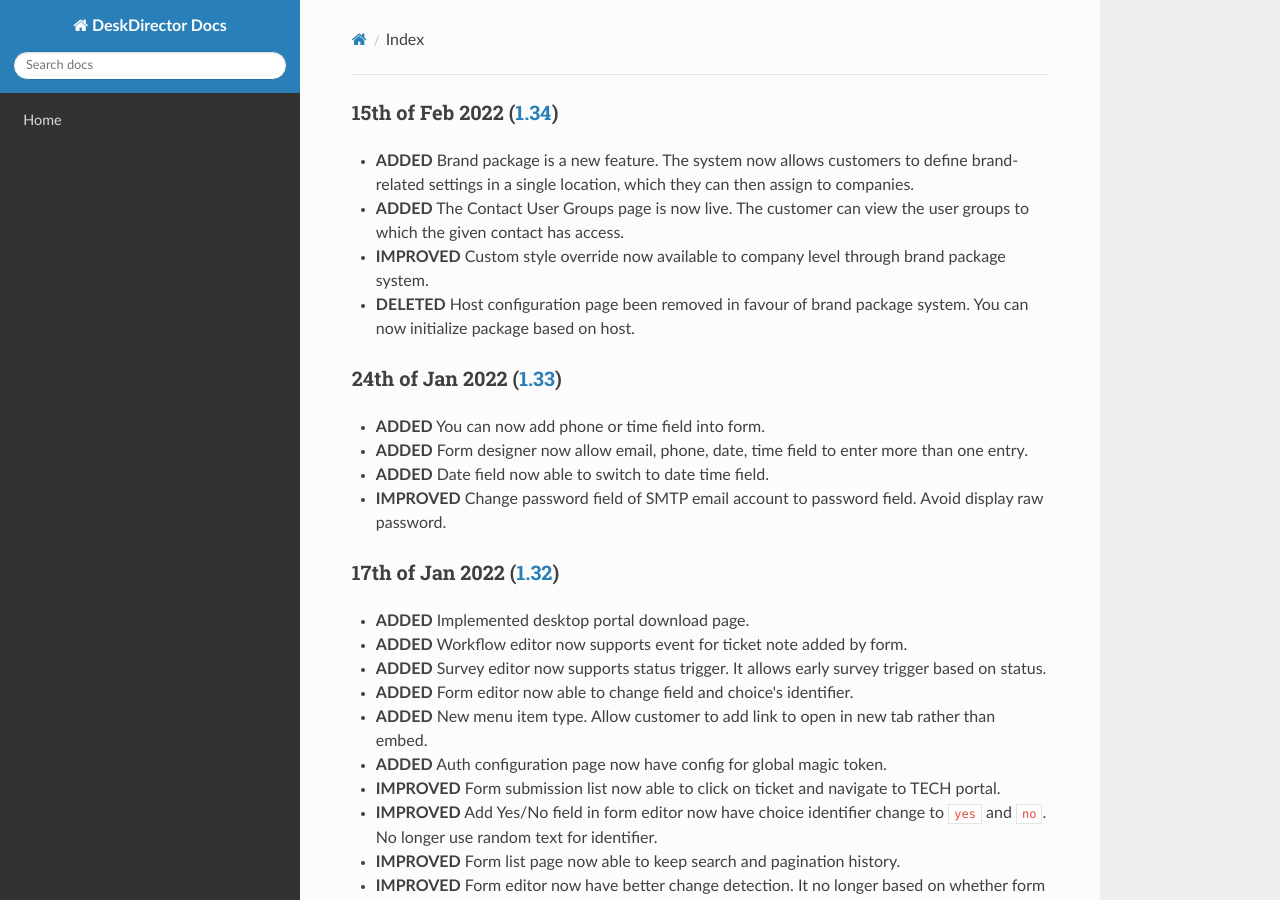
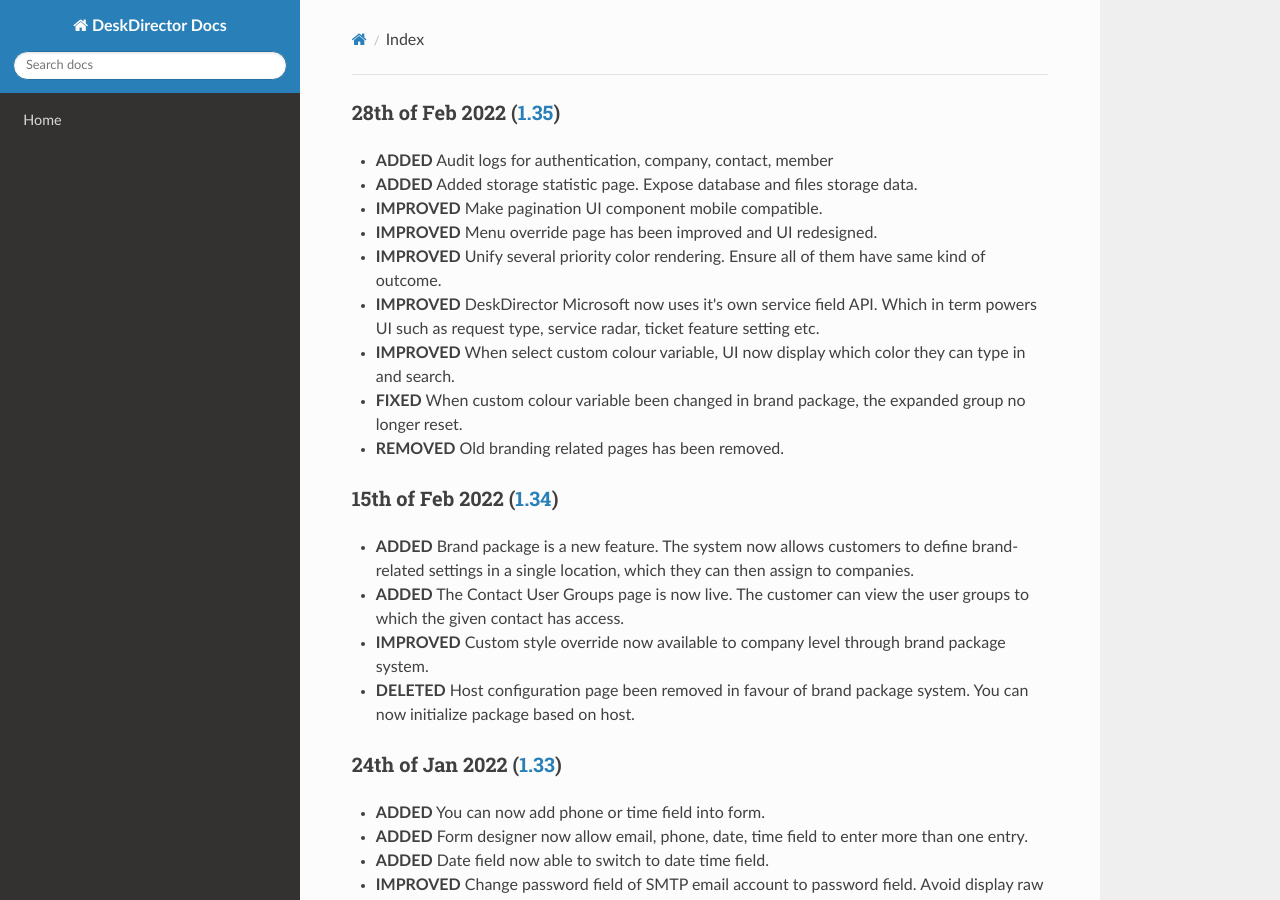
Before and after one commit to DeskDirector/docs, an MkDocs documentation site: the page built from docs/_release/admin/README.md, in a window 1280 px wide and 900 px high. Built offline with MkDocs 1.6.1, drawn with Linux system fonts in a browser that asks for light colours; nearby versions of some CDN libraries; old or Windows-style settings are respelled for this version of MkDocs.

Commit message:
Update README.md

```diff
--- a/docs/_release/admin/README.md
+++ b/docs/_release/admin/README.md
@@ -1,3 +1,14 @@
+### 28th of Feb 2022 ([1.35](v1.35.1))
+- **ADDED** Audit logs for authentication, company, contact, member
+- **ADDED** Added storage statistic page. Expose database and files storage data.
+- **IMPROVED** Make pagination UI component mobile compatible.
+- **IMPROVED** Menu override page has been improved and UI redesigned.
+- **IMPROVED** Unify several priority color rendering. Ensure all of them have same kind of outcome.
+- **IMPROVED** DeskDirector Microsoft now uses it's own service field API. Which in term powers UI such as request type, service radar, ticket feature setting etc.
+- **IMPROVED** When select custom colour variable, UI now display which color they can type in and search.
+- **FIXED** When custom colour variable been changed in brand package, the expanded group no longer reset.
+- **REMOVED** Old branding related pages has been removed.
+
 ### 15th of Feb 2022 ([1.34](v1.34.1))
 - **ADDED** Brand package is a new feature. The system now allows customers to define brand-related settings in a single location, which they can then assign to companies.
 - **ADDED** The Contact User Groups page is now live. The customer can view the user groups to which the given contact has access.
```
